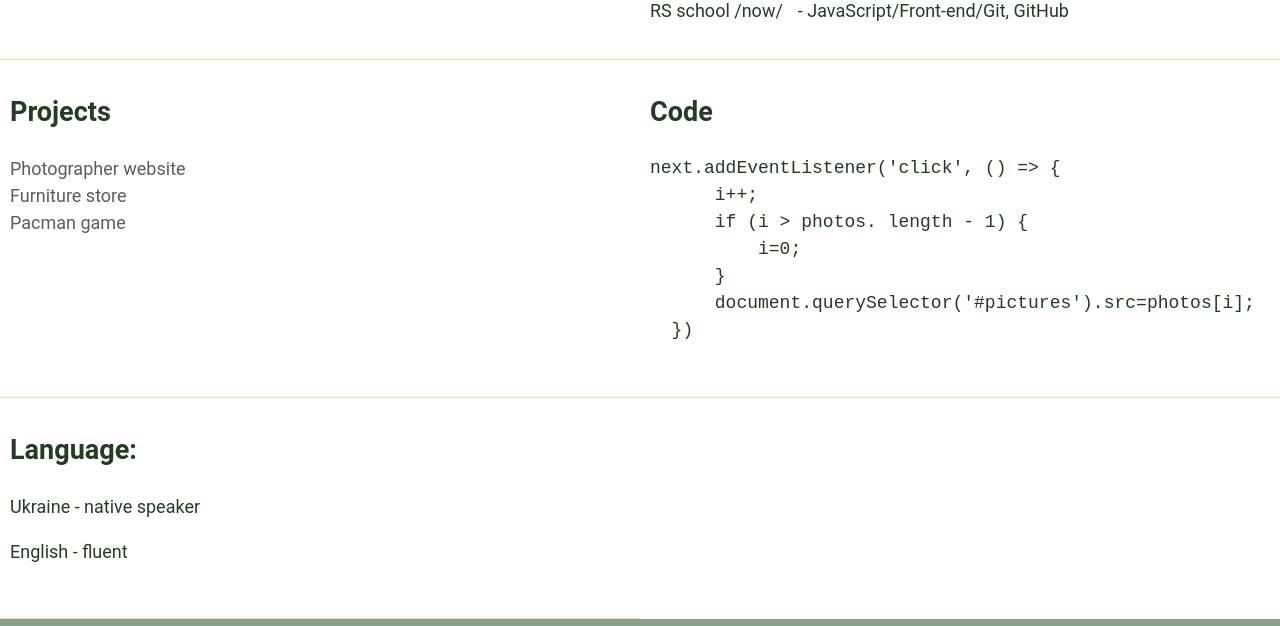
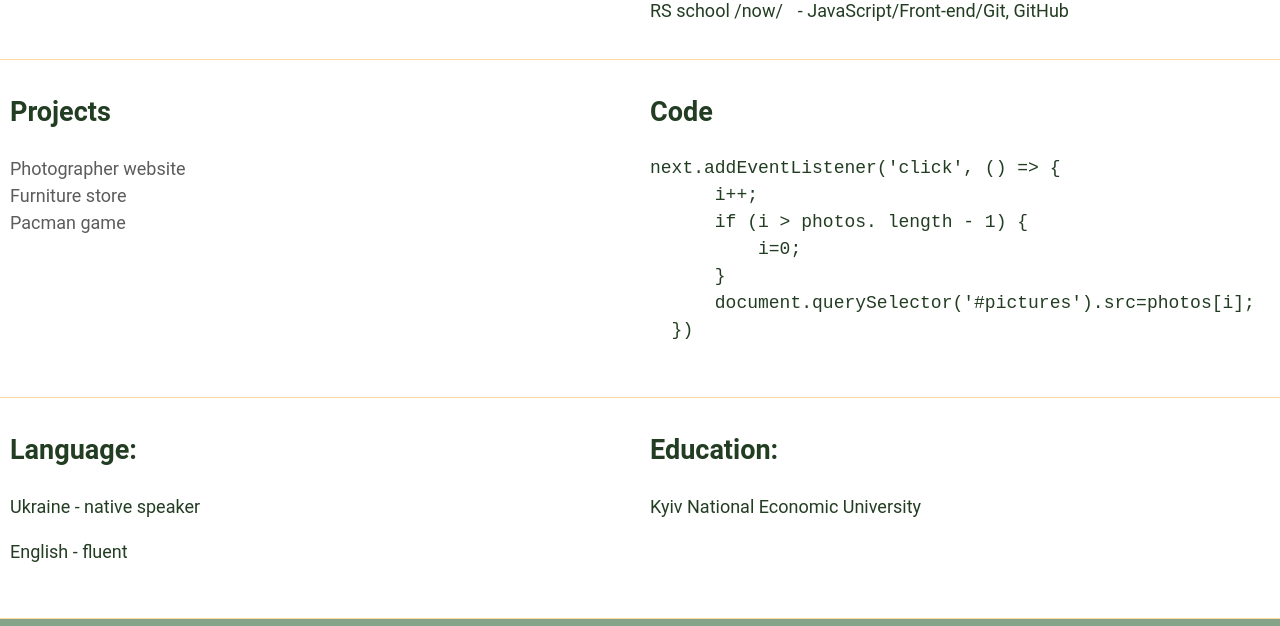
Before and after one commit to OlenaKhaliapina/rsschool-cv, a plain HTML site: page index.html in a window 1280 px wide. Shown: the part 825-1451 px from the top of the page. Drawn offline with Linux system fonts and the light colour scheme; grey boxes are pictures that could not be loaded.

Commit message:
refactor: white-space

```diff
--- a/index.html
+++ b/index.html
@@ -14,8 +14,8 @@
                     <li class="nav-item"><a href="#contacts" class="nav-li">Contacts</a></li>
                     <li class="nav-item"><a href="#about" class="nav-li">About me</a></li>
                     <li class="nav-item"><a href="#skills" class="nav-li">Skills</a></li>
-                    <!-- <li class="nav-item"><a href="#code" class="nav-li">Code</a></li> -->
                     <li class="nav-item"><a href="#projects" class="nav-li">Projects</a></li>
+                    <li class="nav-item"><a href="#code" class="nav-li">Code</a></li>
                     <li class="nav-item"><a href="#english" class="nav-li">Language</a></li>
                 </ul>
             </nav>
@@ -25,7 +25,7 @@
      <main class="main">
         <div class="container main-container">
           <section class="section section-logo">
-            <img class="my-logo"src="./assets/me.jpg" alt="My Foto">
+            <img class="my-logo" src="./assets/me.jpg" alt="My Foto">
             <div class="section-logo-title">
               <h1 class="h1-title">Olena Khaliapina</h1>
               <h3 class="h2-title">Front-End Developer</h3>
@@ -120,6 +120,10 @@
             <p>Ukraine - native speaker</p>
             <p>English - fluent</p>
           </section>
+          <section class="section section-english" id="english">
+            <h2 class="section-title">Education:</h2>
+            <p>Kyiv National Economic University</p>
+          </section>
         </div>
       </main>
     <footer class="footer">
```
